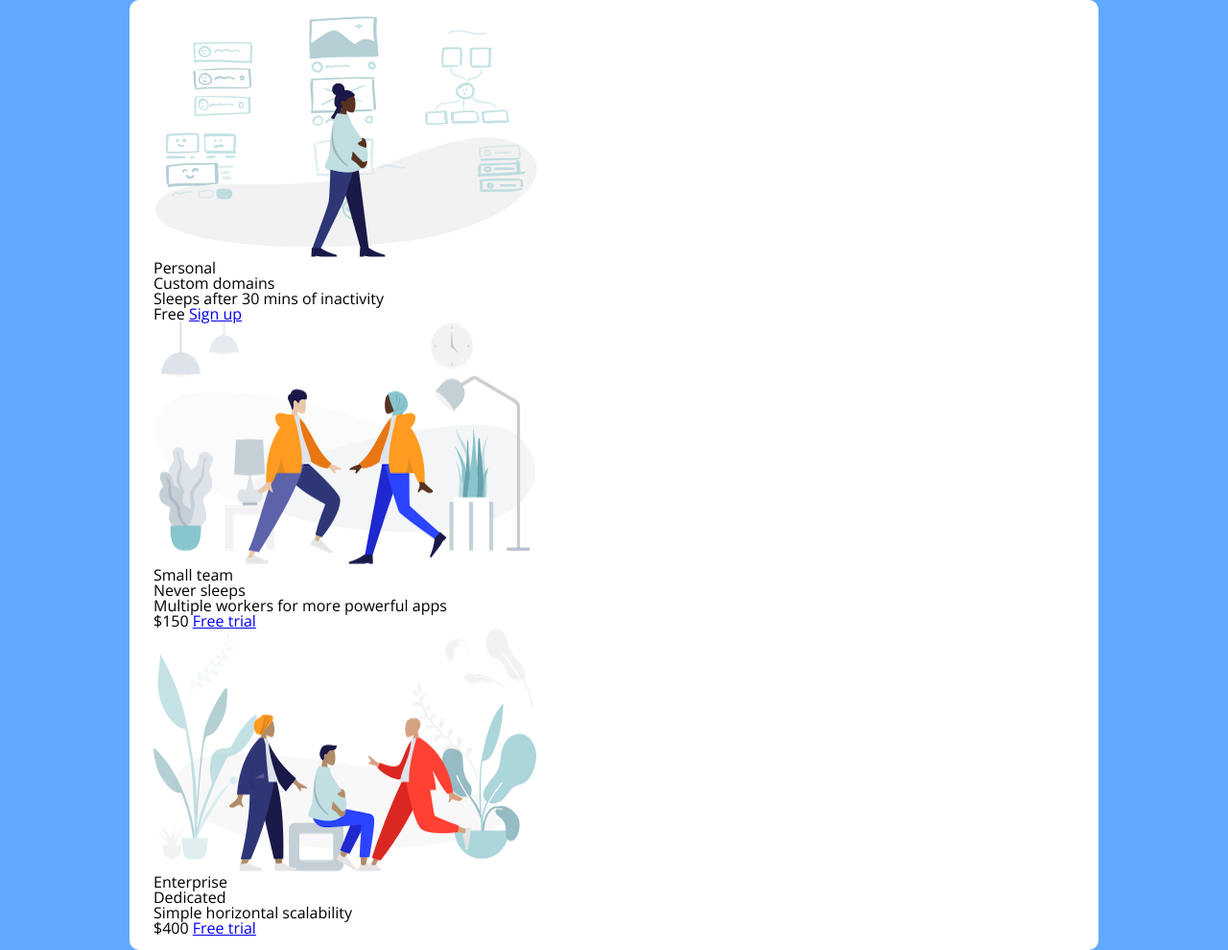
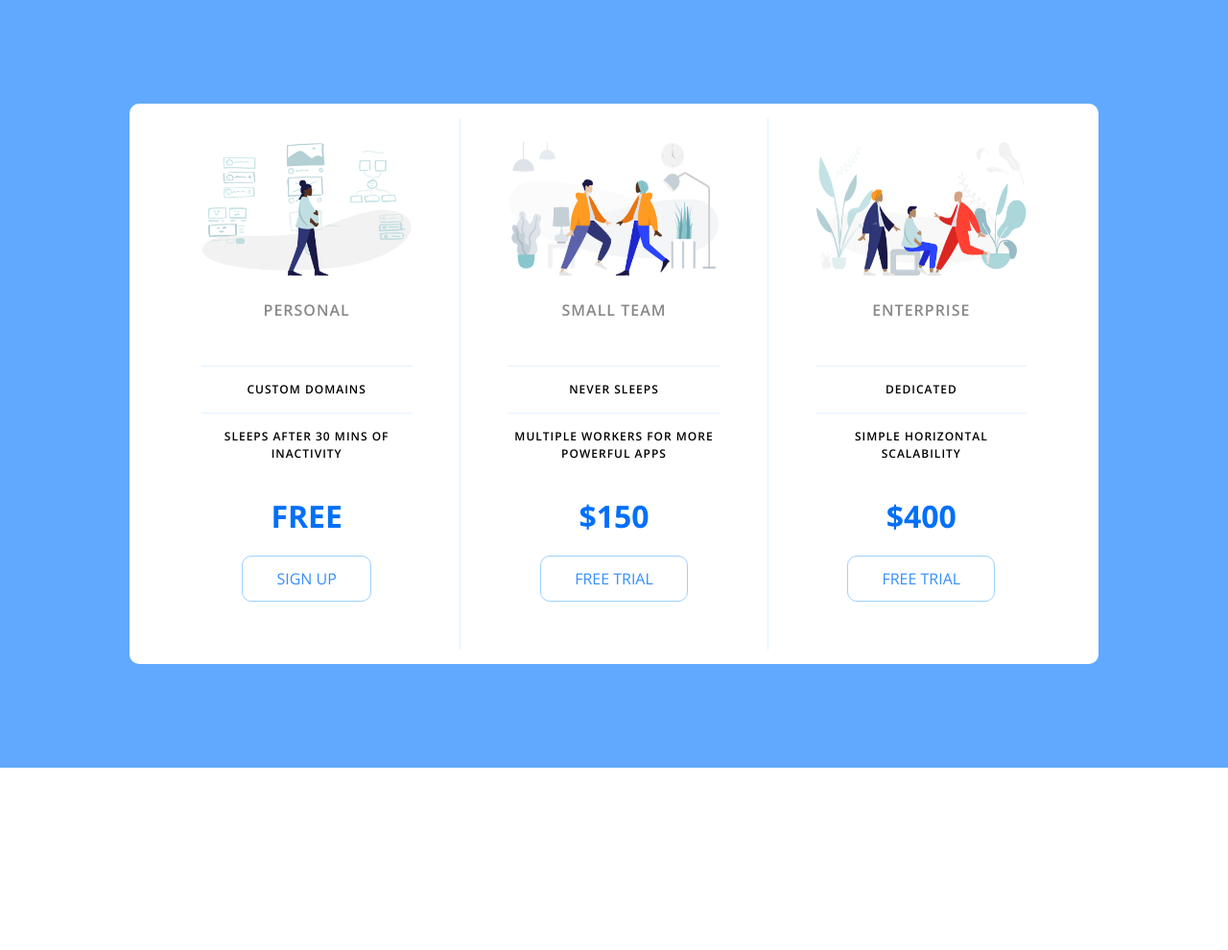
Before and after one commit to riazm13/Udemy-Web-Dev-course-2021, a PHP site: page / in a window 1280 px wide. Shown: the whole page at 96% size. After the commit the page ends 800 px from the top, so only its background shows below. Run offline with PHP 8.4, Linux system fonts and the light colour scheme.

Commit message:
pricing plan Project Complete

```diff
--- a/Week 7/PriceTableStarter/project.css
+++ b/Week 7/PriceTableStarter/project.css
@@ -17,4 +17,91 @@ body {
     padding: 15px 25px;
     width: 100%;
     max-width: 960px;
+    display: flex;
+    flex-direction: column;
+    text-align: center;
+    text-transform: uppercase;
 }
+
+.pricing-plan {
+    border-bottom: 1px solid #e1f1ff;
+}
+
+.pricing-plan: :last-child {
+    border-bottom: none;
+}
+
+.pricing-img {
+    margin-bottom: 25px;
+    max-width: 100%;
+}
+
+.pricing-header {
+    color: #888;
+    font-weight: 600;
+    letter-spacing: 1px;
+}
+
+.pricing-features {
+    margin: 50px 0 25px;
+}
+
+.pricing-features-item {
+    font-weight: 600;
+    letter-spacing: 1px;
+    font-size: 12px;
+    line-height: 1.5;
+    padding: 15px 0;
+    border-top: 1px solid #e1f1ff;
+}
+
+.pricing-features-item: :last-child {
+    border-bottom: 2px solid #e1f1ff;
+
+}
+
+.pricing-price {
+    color: #016ff9;
+    display: block;
+    font-size: 32px;
+    font-weight: 700;
+}
+
+.pricing-button {
+    border: 1px solid #9dd1ff;
+    border-radius: 10px;
+    color: #348efe;
+    display: inline-block;
+    padding: 15px 35px;
+    text-decoration: none;
+    margin: 25px 0;
+    transition: background-color 200ms ease-in-out;
+}
+
+.pricing-button:hover,
+.pricing-button:focus {
+    background-color: #e1f1ff;
+}
+
+.pricing-button.is-featured:hover,
+.pricing-button.is-featured:focus {
+    background-color: #269aff;
+    color: white;
+}
+
+
+@media (min-width: 900px) {
+    .panel {
+        flex-direction: row;
+    }
+
+    .pricing-plan {
+        border-bottom: none;
+        border-right: 1px solid #e1f1ff;
+        padding: 25px 50px;
+    }
+
+    .pricing-plan:last-child {
+        border-right: none;
+    }
+}
```
